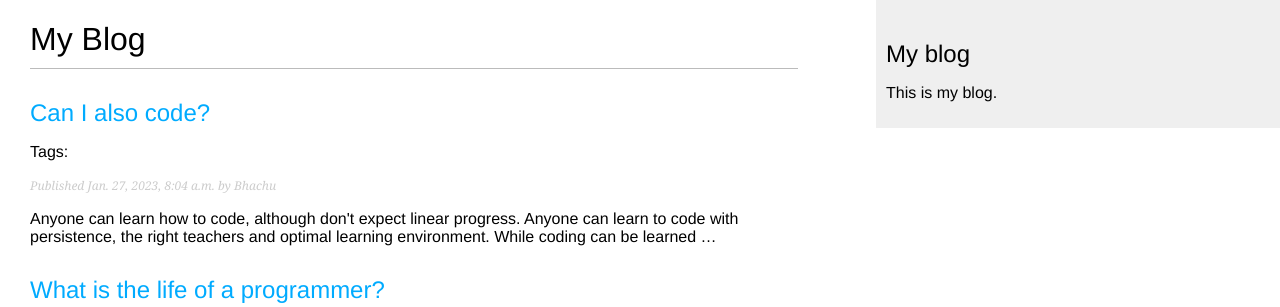
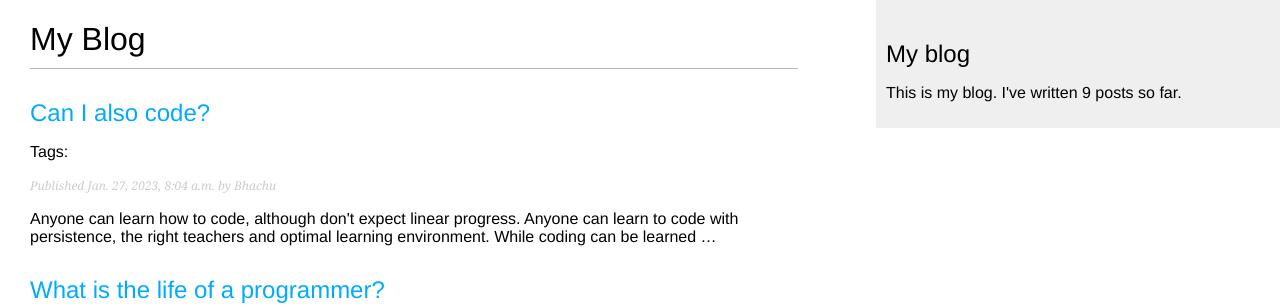
Before and after one commit to RosemaryOjwang/myblogsite, a Django app: page /blog/ in a window 1280 px wide. Shown: the top 307 px of the page. Run offline with Django 4.2, Linux system fonts and the light colour scheme; data comes from the database, SQL or seed files in the repository; parts of the project's set-up code (start-up, migrations or seed data) failed here and were passed over.

Commit message:
Create simple template tag

```diff
--- a/blog/templates/blog/base.html
+++ b/blog/templates/blog/base.html
@@ -1,3 +1,4 @@
+{% load blog_tags %}
 {% load static %}
 <!DOCTYPE html>
 <html lang="en-US">
@@ -14,7 +15,9 @@
     </div>
     <div id="sidebar">
         <h2>My blog</h2>
-        <p>This is my blog.</p>
+        <p>This is my blog.
+           I've written {% total_posts %} posts so far.
+        </p>
     </div>
 </body>
 
--- /dev/null
+++ b/blog/templatetags/blog_tags.py
@@ -0,0 +1,8 @@
+from django import template
+from ..models import Post
+
+register = template.Library()
+
+@register.simple_tag
+def total_posts():
+    return Post.published.count()
```
Also changed, not shown: blog/templatetags/__init__.py (added).
